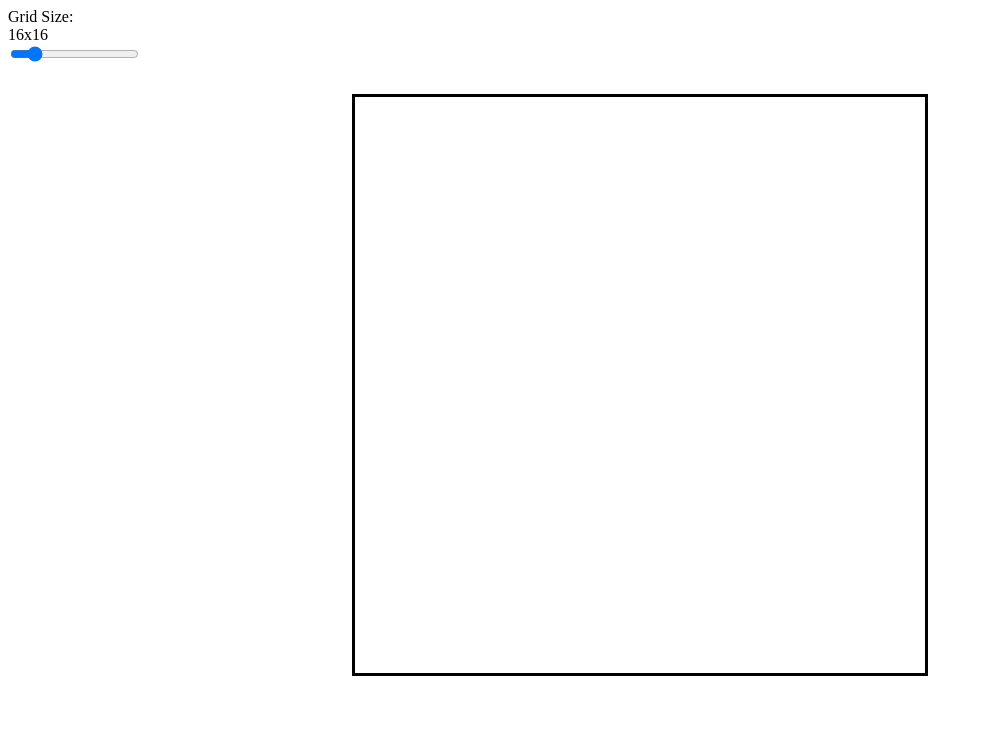
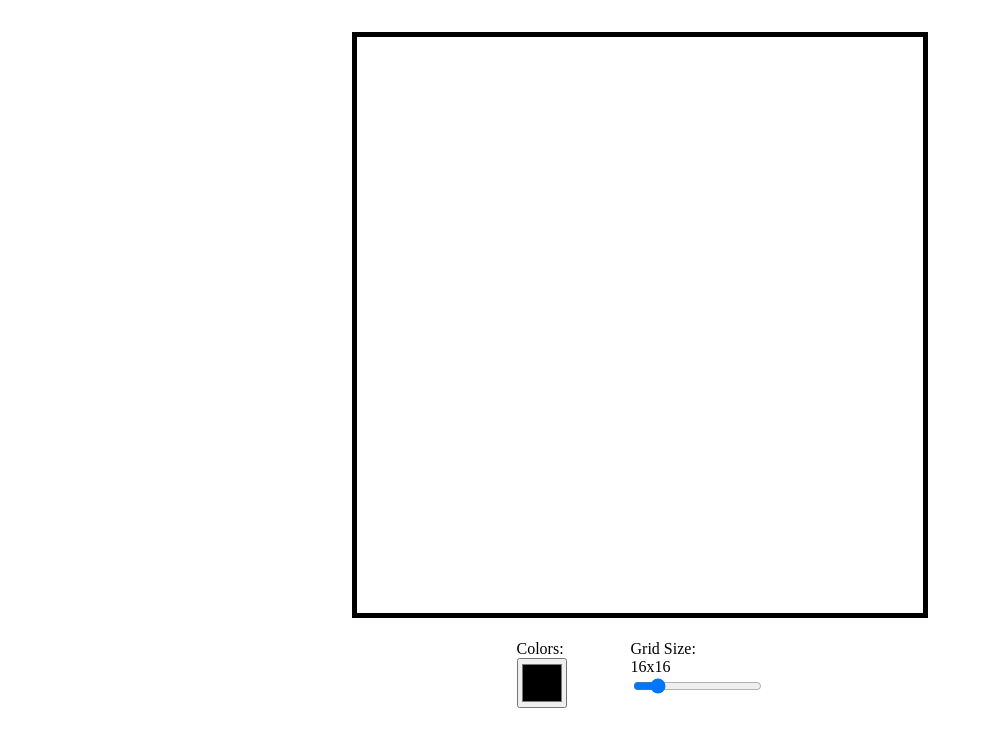
Before and after one commit to wolfgang-exe/etch-a-sketch, a plain HTML site: page index.html in a window 1280 px wide. Shown: the whole page, without its empty margins (0-983 px from the left). Drawn offline with Linux system fonts and the light colour scheme.

Commit message:
Added color picker

```diff
--- a/index.html
+++ b/index.html
@@ -7,8 +7,17 @@
     <title>Etch-a-Sketch</title>
 </head>
 <body>
+    <div id="board-container">
+        <div id="board">
+
+        </div>
+    </div>
     <div id="size-container">
-        <form>
+        <div>
+            <label for="colors">Colors: </label>
+            <input type="color" name="color" id="color" oninput="updateColor()">
+        </div>
+        <div id="size">
             <label for="grid-size">Grid Size: </label>
             <label for="grid-value" id="grid-value">16x16</label>
             <input type="range" name="grid-size" id="grid-size"
@@ -16,15 +25,8 @@
                 oninput="updateGridLabel()"
                 onchange="updateGridSize()"
             />
-        </form>
-    </div>
-
-    <div id="board-container">
-        <div id="board">
-
         </div>
     </div>
-
     <script src="script.js"></script>
 </body>
 </html>
--- a/script.js
+++ b/script.js
@@ -3,8 +3,10 @@ const styleSheets = document.styleSheets;
 const board = document.getElementById('board');
 const gridLabel = document.getElementById('grid-value');
 const gridSlider = document.getElementById('grid-size');
+const colorInput = document.getElementById('color');
+let color = 'black';
+let size = 16;
 
-let size = 16;
 createBoard(size);
 
 // create etch-a-sketch board
@@ -39,8 +41,7 @@ function createBoard(size)
     }
 
     // add mouseover even listeners
-    let allBoxElements = document.querySelectorAll('.box');
-    addMouseOver(allBoxElements);
+    addMouseOver();
 }
 
 // add border to board boxes if necessary
@@ -59,14 +60,13 @@ function addBorder(boxElement, i, k, size)
         boxElement.classList.add("left-border");
 }
 
-
-
 // add event listeners to each box
-function addMouseOver(allBoxElements)
+function addMouseOver()
 {
+    let allBoxElements = document.querySelectorAll('.box');
     allBoxElements.forEach((box) => {
         box.addEventListener("mouseover", (box) => {
-            box.target.style.backgroundColor = 'green';
+            box.target.style.backgroundColor = color;
         });
     });
 }
@@ -83,3 +83,9 @@ function updateGridSize()
     board.innerHTML = ``;
     createBoard(parseInt(gridSlider.value));
 }
+
+// change color
+function updateColor()
+{
+    color = colorInput.value;
+}
--- a/style.css
+++ b/style.css
@@ -5,6 +5,7 @@ label, input {display: block;}
     flex-direction: column;
     align-items: center;
     justify-content: center;
+    margin-top: 2rem;
 }
 
 #board
@@ -27,22 +28,35 @@ label, input {display: block;}
 /* for JS border creation */
 .top-border
 {
-    border-top: 3px solid black;
+    border-top: 5px solid black;
 }
 .left-border
 {
-    border-left: 3px solid black;
+    border-left: 5px solid black;
 }
 .right-border
 {
-    border-right: 3px solid black;
+    border-right: 5px solid black;
 }
 .bottom-border
 {
-    border-bottom: 3px solid black;
+    border-bottom: 5px solid black;
 }
 
 #size-container
 {
-    margin-bottom: 2rem;
+    display: flex;
+    justify-content: center;
+    margin: 2rem 0;
 }
+
+#size
+{
+    margin-left: 4rem;
+}
+
+#color
+{
+    height:50px;
+    width: 50px;
+}
```
